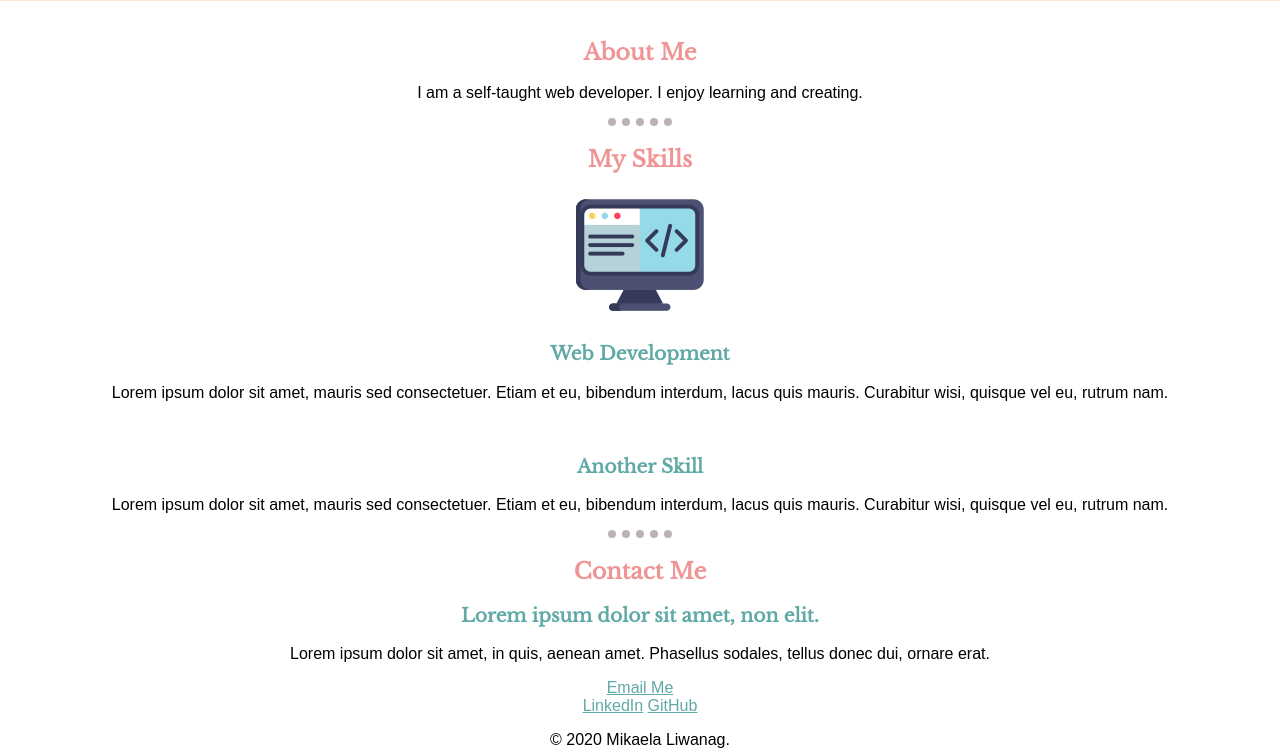
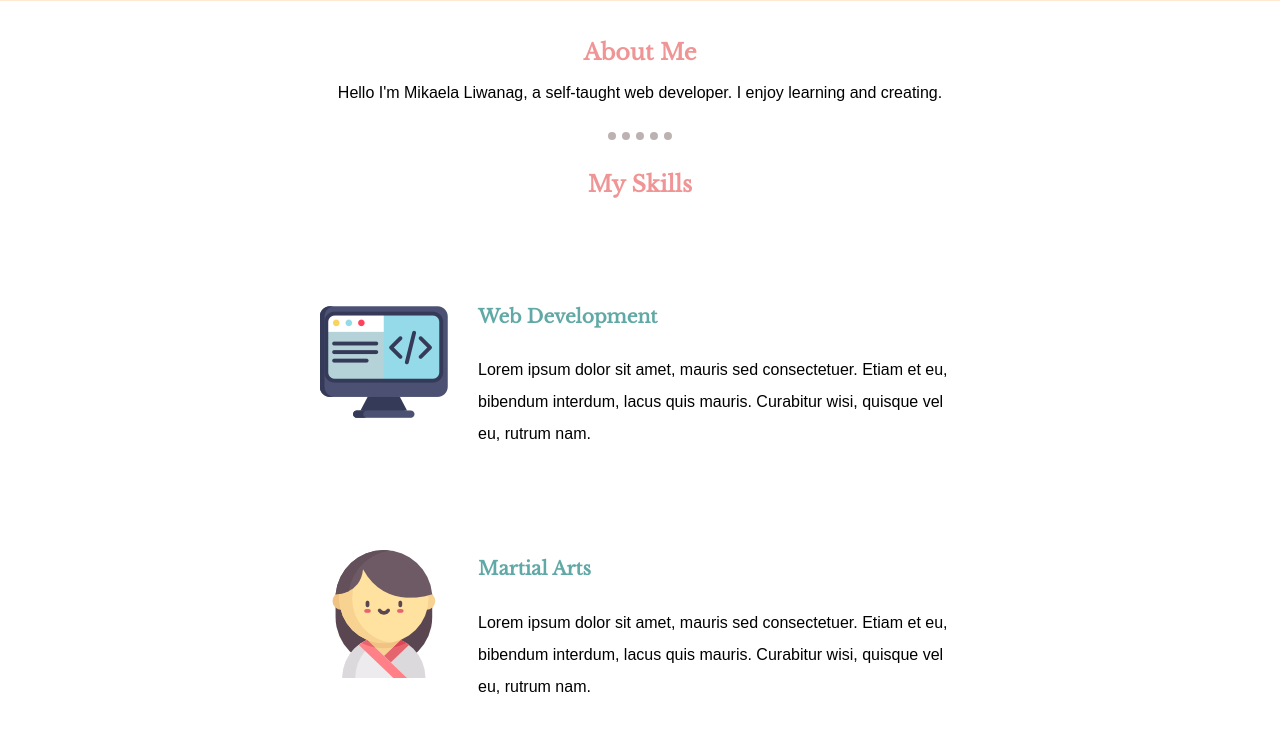
Before and after one commit to mikaela301/portfolio, a plain HTML site: page index.html in a window 1280 px wide. Shown: the part 694-1446 px from the top of the page. Drawn offline with nearby package versions, Linux system fonts and the light colour scheme; a web font is replaced by a local one.

Commit message:
added 2nd skill and skill image. Updated skill row margins and floats.

```diff
--- a/css/styles.css
+++ b/css/styles.css
@@ -33,6 +33,22 @@ h3 {
     padding-top: 100px;
 }
 
+/*
+.middle-container {
+
+}
+
+.bottom-container {
+
+} */
+
+.skill-row {
+    width: 50%;
+    margin: 100px auto;
+    text-align: left;
+    line-height: 2;
+}
+
 .top-cloud {
     position: absolute;
     right: 300px;
@@ -45,13 +61,25 @@ h3 {
      bottom: 250px;
 }
 
+.web-dev-img {
+    float: left;
+    margin-right: 30px;
+}
+
+.martial-arts-img {
+    float: left;
+    margin-right: 30px;
+}
+
 hr {
     border-style: dotted none none;
     border-width: 8px;
     border-color: #bdb2b2;
     width: 5%;
+    margin: 30px auto;
   }
 
-  a {
+
+a {
       color: #60a9a6;
   }
--- a/index.html
+++ b/index.html
@@ -23,7 +23,7 @@
     <div class="profile">
       <img src="" alt="">
       <h2>About Me</h2>
-      <p>I am a self-taught web developer. I enjoy learning and creating.</p>
+      <p>Hello I'm Mikaela Liwanag, a self-taught web developer. I enjoy learning and creating.</p>
     </div>
 
     <hr>
@@ -37,8 +37,8 @@
       </div>
 
   <div class="skill-row">
-        <img class="" src="" alt="">
-        <h3>Another Skill</h3>
+        <img class="martial-arts-img" src="Images/martial-arts.png" alt="martial artist icon">
+        <h3>Martial Arts</h3>
         <p>Lorem ipsum dolor sit amet, mauris sed consectetuer. Etiam et eu, bibendum interdum, lacus quis mauris. Curabitur wisi, quisque vel eu, rutrum nam.</p>
       </div>
 
```
Also changed, not shown: Images/martial-arts.png (added), Images/web-dev2.png (added).
